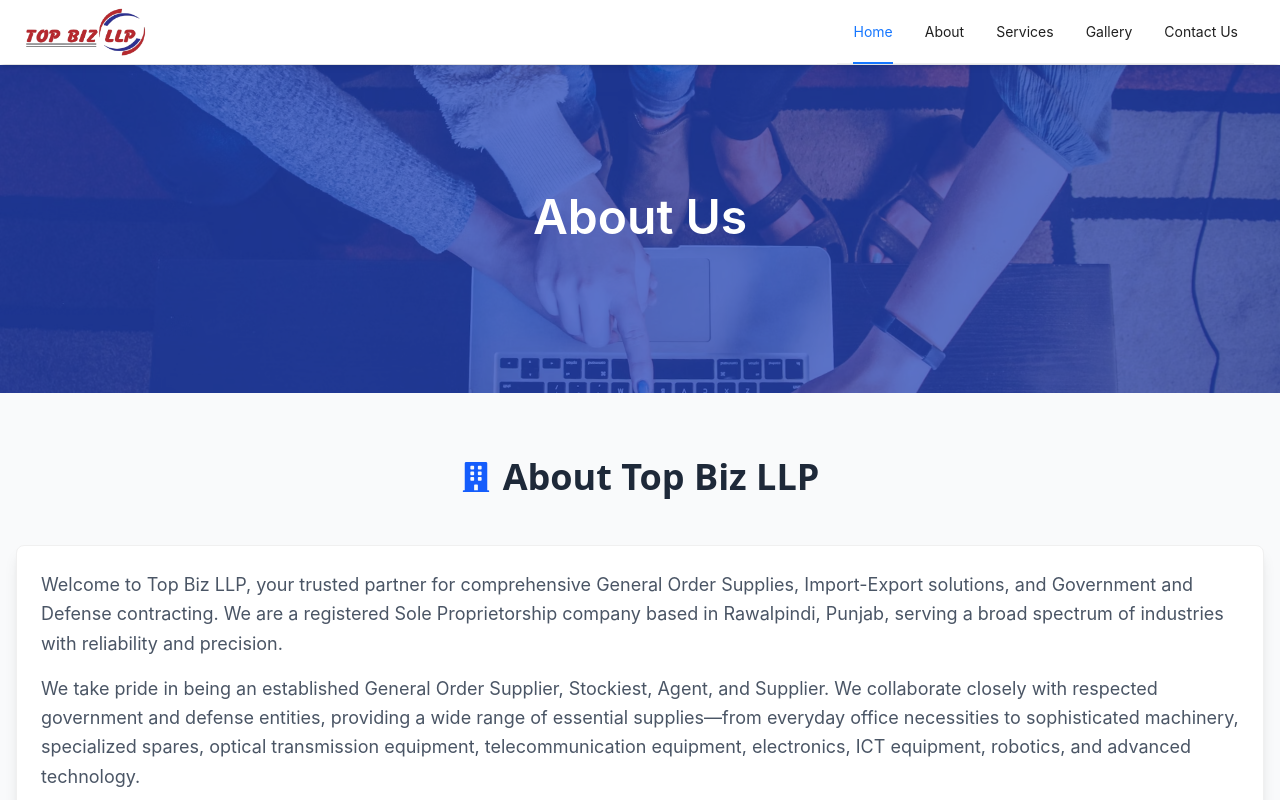
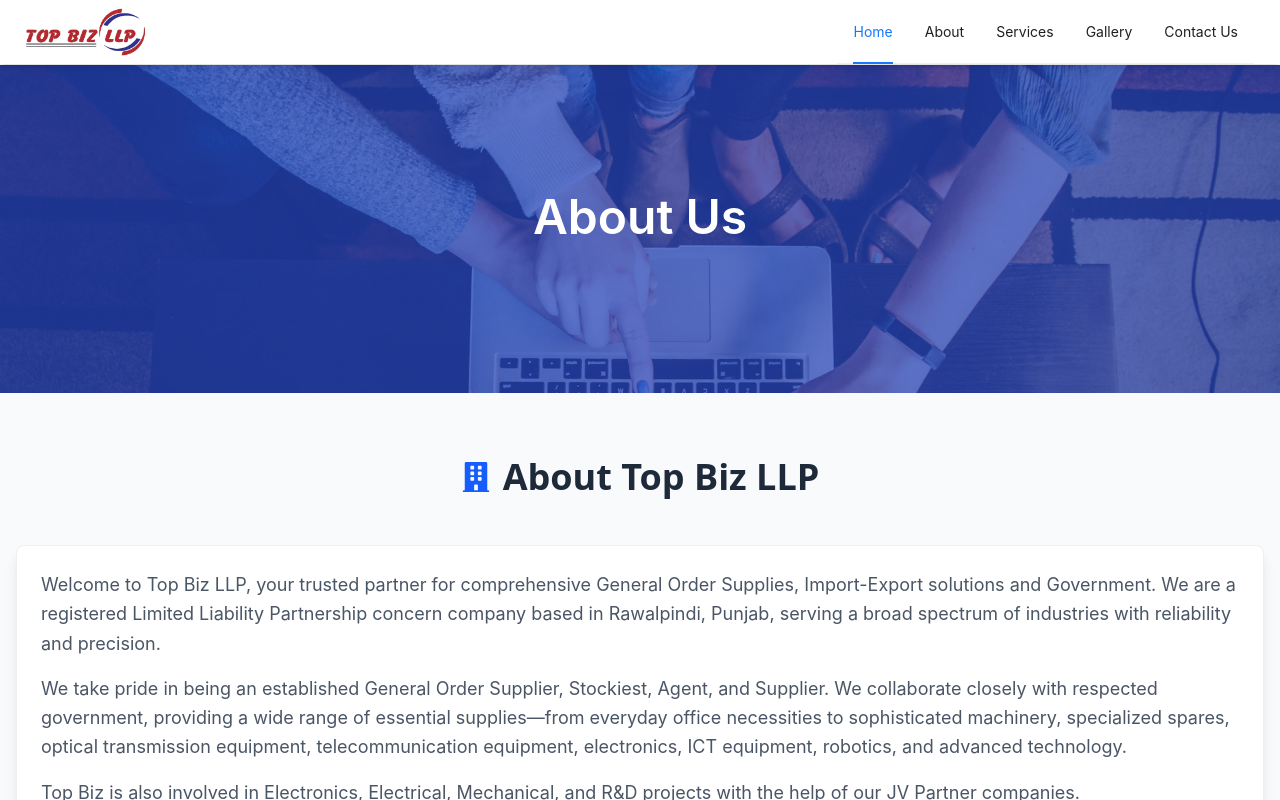
Before and after one commit to solutionsinnov8/top-biz, a Next.js app: page /about in a window 1280 px wide. Shown: the top 800 px of the page. Built offline with nearby package versions, Linux system fonts and the light colour scheme.

Commit message:
top bizz llp completed

```diff
--- a/src/app/components/about/AboutSection.jsx
+++ b/src/app/components/about/AboutSection.jsx
@@ -12,10 +12,10 @@
         <Card className="shadow-lg border-0 rounded-lg">
           <div className="text-gray-600 text-base md:text-lg leading-relaxed">
             <p className="mb-4">
-              Welcome to Top Biz LLP, your trusted partner for comprehensive General Order Supplies, Import-Export solutions, and Government and Defense contracting. We are a registered Sole Proprietorship company based in Rawalpindi, Punjab, serving a broad spectrum of industries with reliability and precision.
+              Welcome to Top Biz LLP, your trusted partner for comprehensive General Order Supplies, Import-Export solutions and Government. We are a registered Limited Liability Partnership concern company based in Rawalpindi, Punjab, serving a broad spectrum of industries with reliability and precision.
             </p>
             <p className="mb-4">
-              We take pride in being an established General Order Supplier, Stockiest, Agent, and Supplier. We collaborate closely with respected government and defense entities, providing a wide range of essential supplies—from everyday office necessities to sophisticated machinery, specialized spares, optical transmission equipment, telecommunication equipment, electronics, ICT equipment, robotics, and advanced technology.
+              We take pride in being an established General Order Supplier, Stockiest, Agent, and Supplier. We collaborate closely with respected government, providing a wide range of essential supplies—from everyday office necessities to sophisticated machinery, specialized spares, optical transmission equipment, telecommunication equipment, electronics, ICT equipment, robotics, and advanced technology.
             </p>
             <p className="mb-4">
               Top Biz is also involved in Electronics, Electrical, Mechanical, and R&D projects with the help of our JV Partner companies.
--- a/src/app/components/home/AboutSection.jsx
+++ b/src/app/components/home/AboutSection.jsx
@@ -13,7 +13,7 @@
               About Top Biz LLP
             </h2>
             <p className="text-base md:text-lg text-gray-600 mb-6 leading-relaxed">
-              Welcome to Top Biz LLP, your trusted partner for comprehensive General Order Supplies, Import-Export solutions, and Government and Defense contracting. We are a registered Sole Proprietorship company based in Rawalpindi, Punjab, serving a broad spectrum of industries with reliability and precision.
+              Welcome to Top Biz LLP, your trusted partner for comprehensive General Order Supplies, Import-Export solutions and Government. We are a registered Limited Liability Partnership concern. company based in Rawalpindi, Punjab, serving a broad spectrum of industries with reliability and precision.
             </p>
             <Link href="/about">
               <Button
--- a/src/app/layout.js
+++ b/src/app/layout.js
@@ -12,7 +12,7 @@
 export default function RootLayout({ children }) {
   return (
     <html lang="en">
-      <link rel="icon" href="/logo.png" />
+      <link rel="icon" href="/favicon.png" />
       <body className={`antialiased`}>
         <Navbar />
         {children}
```
Also changed, not shown: public/favicon.png (renamed from public/logo.png).
